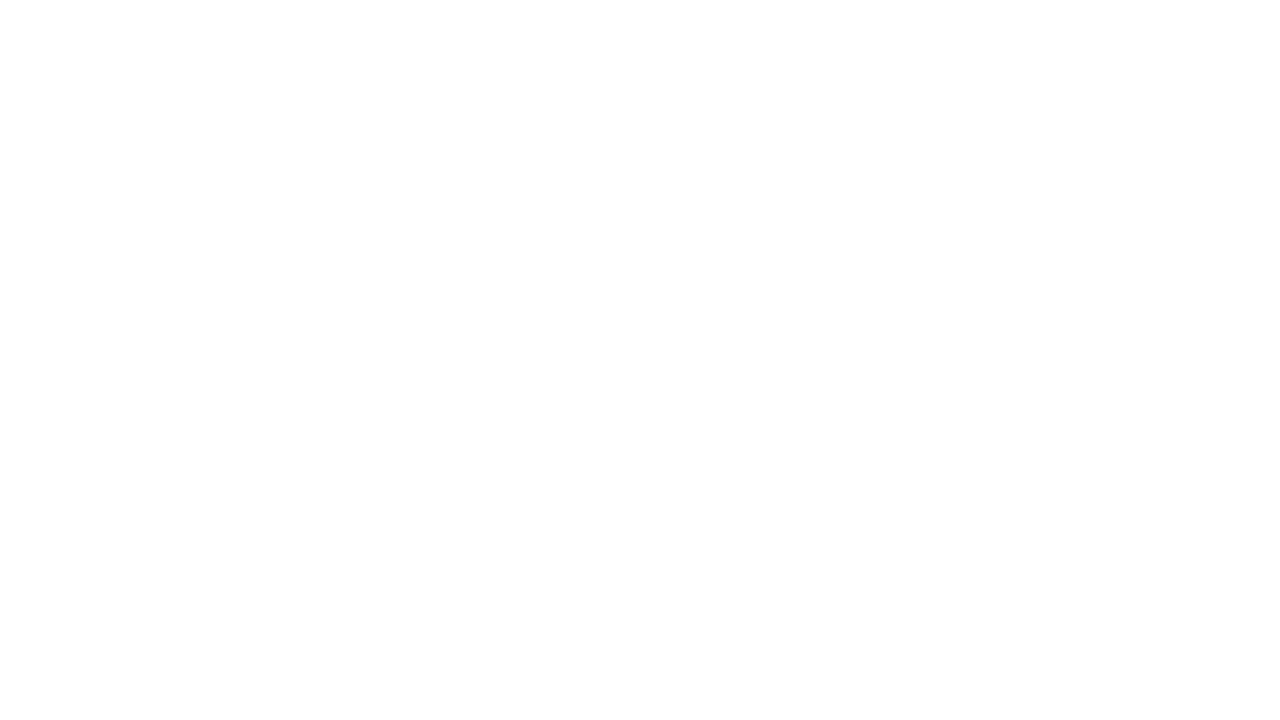
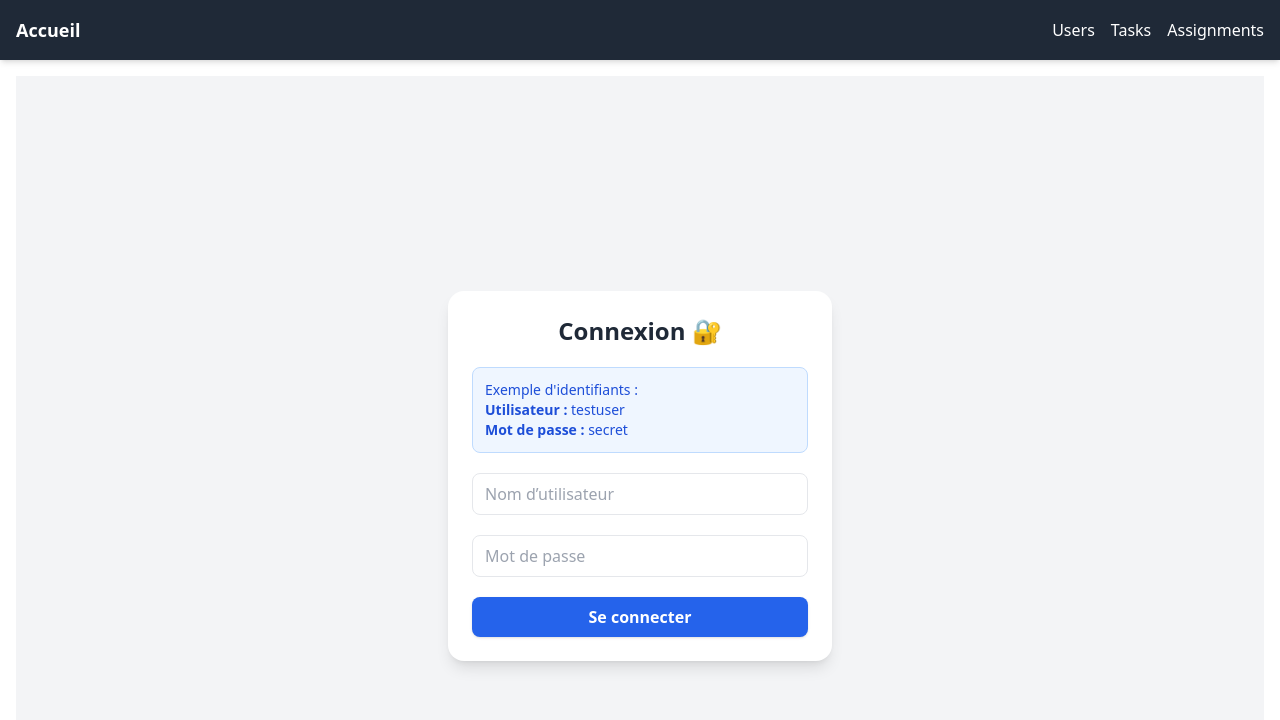
Before and after one commit to schappert/1-demo-project-front-react, a React (Vite) app: page /login in a window 1280 px wide. Before the commit this address had no page. Shown: the top 720 px of the page. Built offline with nearby package versions, Linux system fonts and the light colour scheme.

Commit message:
Ajout espace de connexion par authentification JWT au back + route protégée Dashboard

```diff
--- a/src/api/client.ts
+++ b/src/api/client.ts
@@ -1,6 +1,14 @@
 import axios from "axios";
 
+//const baseURL = 'https://sebastien-chappert.fr';
+const baseURL = "http://localhost:3000";
+
 export const api = axios.create({
-    //baseURL: "http://localhost:3000",
-    baseURL: "https://sebastien-chappert.fr"
+    baseURL
 });
+
+export const login = async (username: string, password: string) => {
+    const res = await axios.post(`${baseURL}/auth/login`, { username, password });
+    // backend renvoie { access_token: "xxxx" }
+    return res.data;
+};
--- a/src/components/layout/navbar.tsx
+++ b/src/components/layout/navbar.tsx
@@ -1,6 +1,9 @@
 import { NavLink } from "react-router-dom";
+import { useAuth } from "../../context/auth-context";
 
 export const Navbar = () => {
+    const { token, logout } = useAuth();
+
     return (
         <nav className="bg-gray-800 text-white p-4 flex justify-between items-center shadow-md">
             {/* Lien Accueil à gauche */}
@@ -10,8 +13,8 @@ export const Navbar = () => {
                 </NavLink>
             </div>
 
-            {/* Autres liens à droite */}
-            <div className="flex space-x-4">
+            {/* Liens à droite */}
+            <div className="flex space-x-4 items-center">
                 <NavLink to="/users" className="hover:underline">
                     Users
                 </NavLink>
@@ -21,6 +24,23 @@ export const Navbar = () => {
                 <NavLink to="/assignments" className="hover:underline">
                     Assignments
                 </NavLink>
+
+                {/* Dashboard visible uniquement si connecté */}
+                {token && (
+                    <NavLink to="/dashboard" className="hover:underline font-bold">
+                        Dashboard
+                    </NavLink>
+                )}
+
+                {/* Bouton logout */}
+                {token && (
+                    <button
+                        onClick={logout}
+                        className="ml-2 bg-red-500 px-3 py-1 rounded hover:bg-red-600"
+                    >
+                        Déconnexion
+                    </button>
+                )}
             </div>
         </nav>
     );
--- /dev/null
+++ b/src/context/auth-context.tsx
@@ -0,0 +1,37 @@
+import { createContext, useContext, useState, ReactNode } from "react";
+
+type AuthContextType = {
+    token: string | null;
+    login: (t: string) => void;
+    logout: () => void;
+};
+
+const AuthContext = createContext<AuthContextType | undefined>(undefined);
+
+export const AuthProvider = ({ children }: { children: ReactNode }) => {
+    const [token, setToken] = useState<string | null>(
+        localStorage.getItem("token")
+    );
+
+    const login = (t: string) => {
+        localStorage.setItem("token", t);
+        setToken(t);
+    };
+
+    const logout = () => {
+        localStorage.removeItem("token");
+        setToken(null);
+    };
+
+    return (
+        <AuthContext.Provider value={{ token, login, logout }}>
+            {children}
+        </AuthContext.Provider>
+    );
+};
+
+export const useAuth = () => {
+    const ctx = useContext(AuthContext);
+    if (!ctx) throw new Error("useAuth must be used within AuthProvider");
+    return ctx;
+};
--- a/src/features/assignments/pages/assignments-page.tsx
+++ b/src/features/assignments/pages/assignments-page.tsx
@@ -1,11 +1,10 @@
 import { useEffect } from "react";
 import { useDispatch, useSelector } from "react-redux";
-import { addAssignment, removeAssignment, clearAssignments } from "../assignments.slice";
+import { addAssignment, removeAssignment } from "../assignments.slice";
 import { useSaveAssignments } from "../assignments.service";
-import {useUsers} from "../../users/users.service";
-import {useTasks} from "../../tasks/tasks.service";
-import type {RootState} from "../../../app/store";
-
+import { useUsers } from "../../users/users.service";
+import { useTasks } from "../../tasks/tasks.service";
+import type { RootState } from "../../../app/store";
 
 export const AssignmentsPage = () => {
     const { data: users } = useUsers();
@@ -34,7 +33,13 @@ export const AssignmentsPage = () => {
             return;
         }
         saveAssignments.mutate(assignments, {
-            onSuccess: () => dispatch(clearAssignments()),
+            onSuccess: () => {
+                alert("Attributions sauvegardées ✅");
+                // plus de clearAssignments(), donc les checkboxes restent cochés
+            },
+            onError: () => {
+                alert("Erreur lors de la sauvegarde ❌");
+            }
         });
     };
 
--- /dev/null
+++ b/src/features/dashboard/dashboard-page.tsx
@@ -0,0 +1,42 @@
+import { useEffect, useState } from "react";
+import { useAuth } from "../../context/auth-context";
+import axios from "axios";
+
+type DashboardData = {
+    users: number;
+    tasks: number;
+};
+
+export const DashboardPage = () => {
+    const { token } = useAuth();
+    const [data, setData] = useState<DashboardData | null>(null);
+
+    useEffect(() => {
+        const fetchData = async () => {
+            const res = await axios.get("http://localhost:3000/dashboard", {
+                headers: { Authorization: `Bearer ${token}` },
+            });
+            setData(res.data);
+        };
+        fetchData();
+    }, [token]);
+
+    if (!data) {
+        return (
+            <div className="p-6 bg-white shadow-xl rounded-xl">
+                <h1 className="text-2xl font-bold mb-4">Dashboard sécurisé</h1>
+                <p>Chargement...</p>
+            </div>
+        );
+    }
+
+    return (
+        <div className="p-6 bg-white shadow-xl rounded-xl">
+            <h1 className="text-2xl font-bold mb-4">Dashboard sécurisé</h1>
+            <ul className="space-y-2 text-gray-700">
+                <li>👤 Utilisateurs : {data.users}</li>
+                <li>✅ Tâches : {data.tasks}</li>
+            </ul>
+        </div>
+    );
+};
--- /dev/null
+++ b/src/features/login/login-page.tsx
@@ -0,0 +1,70 @@
+import { useState } from "react";
+import { useAuth } from "../../context/auth-context";
+import { login as loginApi } from "../../api/client";
+import { useNavigate } from "react-router-dom";
+
+export const LoginPage = () => {
+    const { login } = useAuth();
+    const [username, setUsername] = useState("");
+    const [password, setPassword] = useState("");
+    const navigate = useNavigate();
+
+    const handleSubmit = async (e: React.FormEvent) => {
+        e.preventDefault();
+        try {
+            const data = await loginApi(username, password);
+            login(data.access_token);
+            navigate("/dashboard"); // ✅ redirection après login
+        } catch (err) {
+            alert("Erreur login ❌");
+        }
+    };
+
+    return (
+        <div className="flex items-center justify-center min-h-screen bg-gray-100 px-4">
+            <form
+                onSubmit={handleSubmit}
+                className="w-full max-w-sm bg-white shadow-lg rounded-2xl p-6 space-y-5"
+            >
+                <h1 className="text-2xl font-bold text-center text-gray-800">
+                    Connexion 🔐
+                </h1>
+
+                <div className="bg-blue-50 border border-blue-200 text-blue-700 p-3 rounded-lg text-sm">
+                    <p className="font-medium">Exemple d'identifiants :</p>
+                    <p>
+                        <span className="font-semibold">Utilisateur :</span> testuser
+                    </p>
+                    <p>
+                        <span className="font-semibold">Mot de passe :</span> secret
+                    </p>
+                </div>
+
+                <div>
+                    <input
+                        className="w-full border rounded-lg px-3 py-2 focus:outline-none focus:ring-2 focus:ring-blue-500"
+                        placeholder="Nom d’utilisateur"
+                        value={username}
+                        onChange={(e) => setUsername(e.target.value)}
+                    />
+                </div>
+
+                <div>
+                    <input
+                        className="w-full border rounded-lg px-3 py-2 focus:outline-none focus:ring-2 focus:ring-blue-500"
+                        placeholder="Mot de passe"
+                        type="password"
+                        value={password}
+                        onChange={(e) => setPassword(e.target.value)}
+                    />
+                </div>
+
+                <button
+                    className="w-full bg-blue-600 hover:bg-blue-700 text-white font-semibold rounded-lg py-2 shadow transition"
+                >
+                    Se connecter
+                </button>
+            </form>
+        </div>
+    );
+};
--- a/src/main.tsx
+++ b/src/main.tsx
@@ -3,11 +3,14 @@ import ReactDOM from "react-dom/client";
 import "./styles/index.css";
 import App from "./App.tsx";
 import {AppProviders} from "./app/provider.tsx";
+import {AuthProvider} from "./context/auth-context.tsx";
 
 ReactDOM.createRoot(document.getElementById("root")!).render(
     <React.StrictMode>
-        <AppProviders>
-            <App />
-        </AppProviders>
+        <AuthProvider>
+            <AppProviders>
+                <App />
+            </AppProviders>
+        </AuthProvider>
     </React.StrictMode>
 );
--- a/src/routes/app-router.tsx
+++ b/src/routes/app-router.tsx
@@ -4,6 +4,9 @@ import { UsersPage } from "../features/users/pages/users-page";
 import { TasksPage } from "../features/tasks/pages/tasks-page";
 import { AssignmentsPage } from "../features/assignments/pages/assignments-page";
 import {HomePage} from "../features/home/home-page.tsx";
+import {LoginPage} from "../features/login/login-page.tsx";
+import {DashboardPage} from "../features/dashboard/dashboard-page.tsx";
+import {ProtectedRoutes} from "./protected-routes.tsx";
 
 export const AppRouter = () => {
     return (
@@ -13,6 +16,15 @@ export const AppRouter = () => {
                 <Route path="/users" element={<UsersPage />} />
                 <Route path="/tasks" element={<TasksPage />} />
                 <Route path="/assignments" element={<AssignmentsPage />} />
+                <Route path="/login" element={<LoginPage />} />
+                <Route
+                    path="/dashboard"
+                    element={
+                        <ProtectedRoutes>
+                            <DashboardPage />
+                        </ProtectedRoutes>
+                    }
+                />
             </Route>
         </Routes>
     );
--- /dev/null
+++ b/src/routes/protected-routes.tsx
@@ -0,0 +1,9 @@
+import { Navigate } from "react-router-dom";
+import { useAuth } from "../context/auth-context";
+import {JSX} from "react";
+
+export const ProtectedRoutes = ({ children }: { children: JSX.Element }) => {
+    const { token } = useAuth();
+    if (!token) return <Navigate to="/login" replace />;
+    return children;
+};
```
